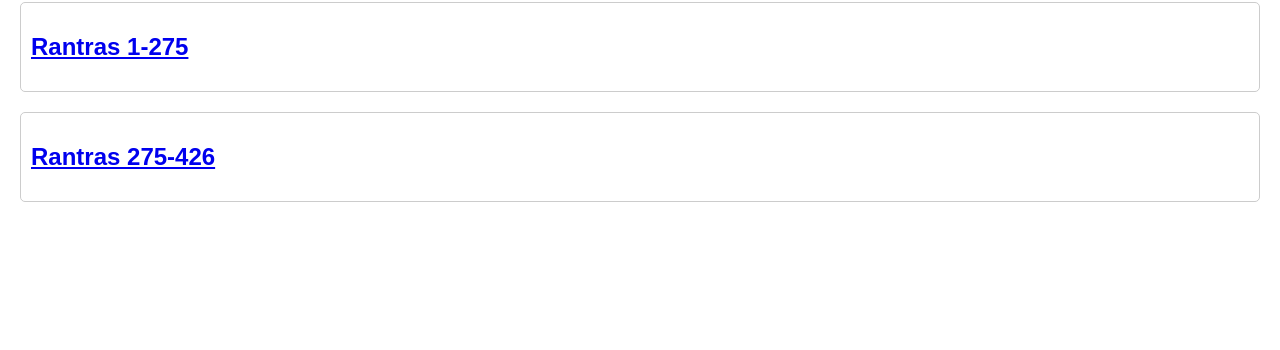
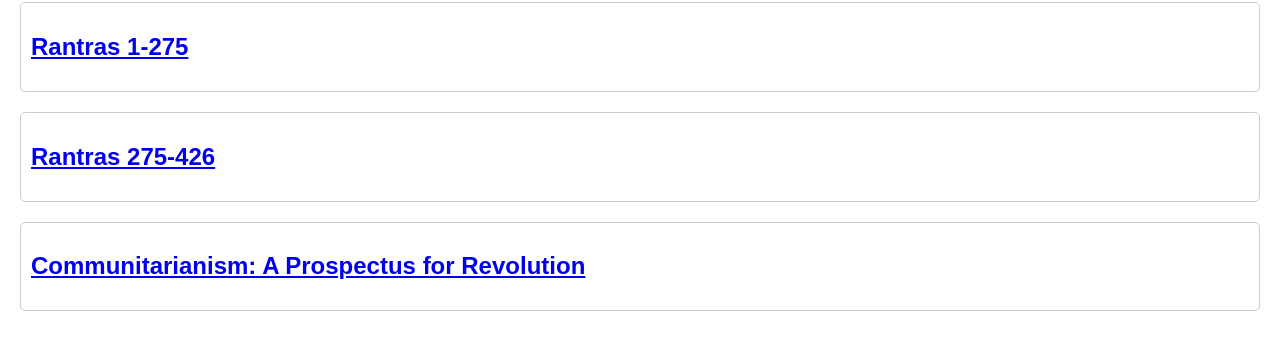
Before and after one commit to Lineaus-Lorette-Archive/lineaus-lorette-archive.github.io, a plain HTML site: page index.html in a window 1280 px wide. Shown: the part 98-448 px from the top of the page. Drawn offline with Linux system fonts and the light colour scheme.

Commit message:
Update index.html

```diff
--- a/index.html
+++ b/index.html
@@ -32,6 +32,11 @@
     <p></p>
   </div>
 
+  <div class="work">
+    <h2><a href="/communitarianism.pdf">Communitarianism: A Prospectus for Revolution</a></h2>
+    <p></p>
+  </div>
+
   <!-- Add more works here as needed -->
 
 </body>
```
